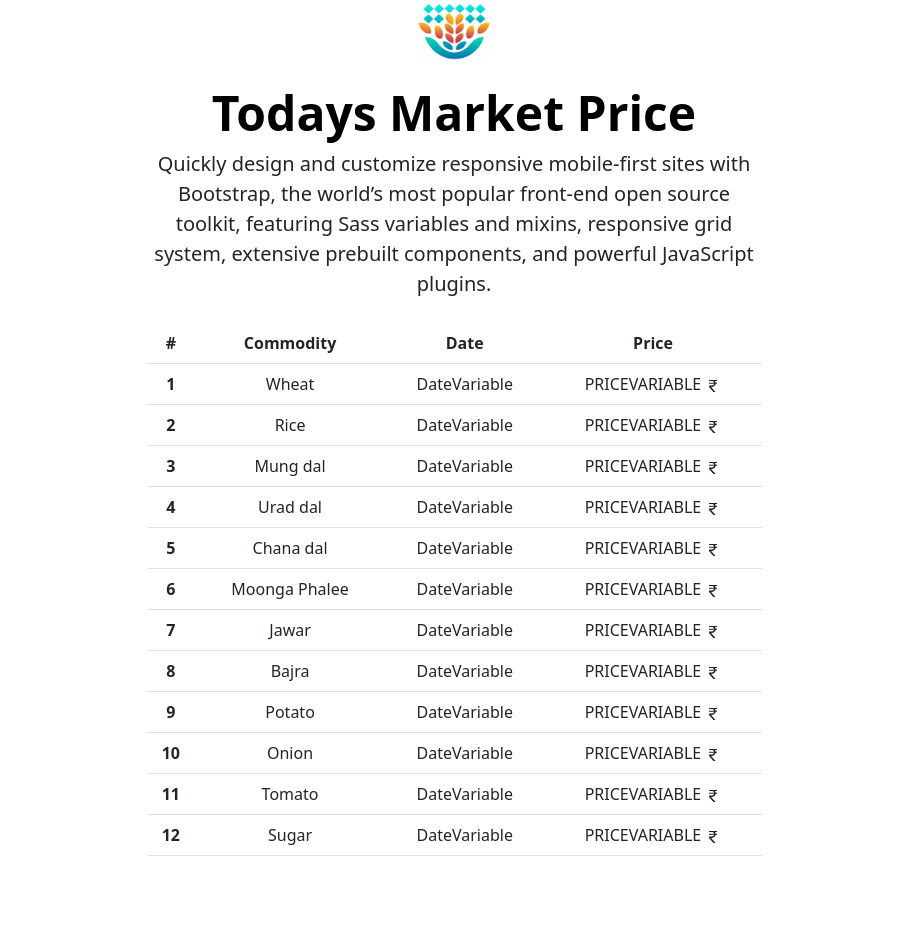
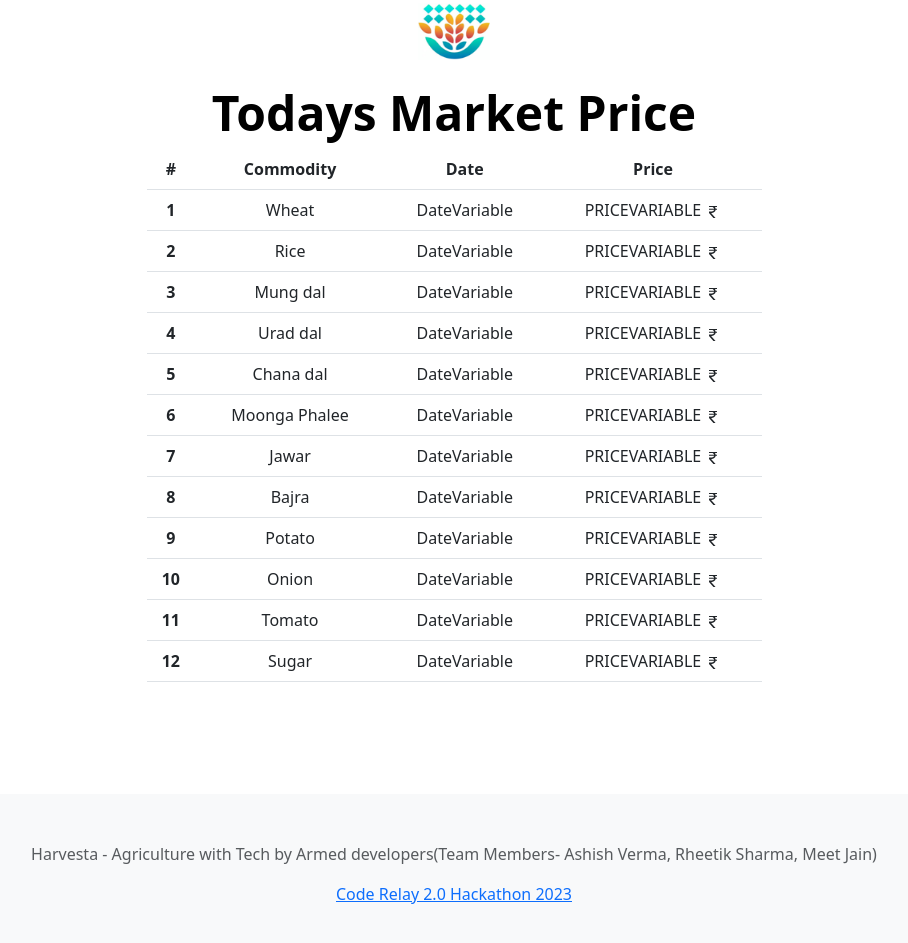
Before and after one commit to MJ665/Harvesta, a plain HTML site: page index.html in a window 1280 px wide. Shown: the part 1389-2332 px from the top of the page, without its empty margins (198-1106 px from the left). Drawn offline with nearby package versions, Linux system fonts and the light colour scheme.

Commit message:
Update index.html

```diff
--- a/index.html
+++ b/index.html
@@ -111,7 +111,7 @@
         <img class="d-block mx-auto mb-4" src="./Harvesta.png" alt="" width="72" height="57">
         <h1 class="display-5 fw-bold text-body-emphasis">Todays Market Price</h1>
         <div class="col-lg-6 mx-auto">
-          <p class="lead mb-4">Quickly design and customize responsive mobile-first sites with Bootstrap, the world’s most popular front-end open source toolkit, featuring Sass variables and mixins, responsive grid system, extensive prebuilt components, and powerful JavaScript plugins.</p>
+
           <div class="d-grid gap-2 d-sm-flex justify-content-sm-center">
 
 
```
